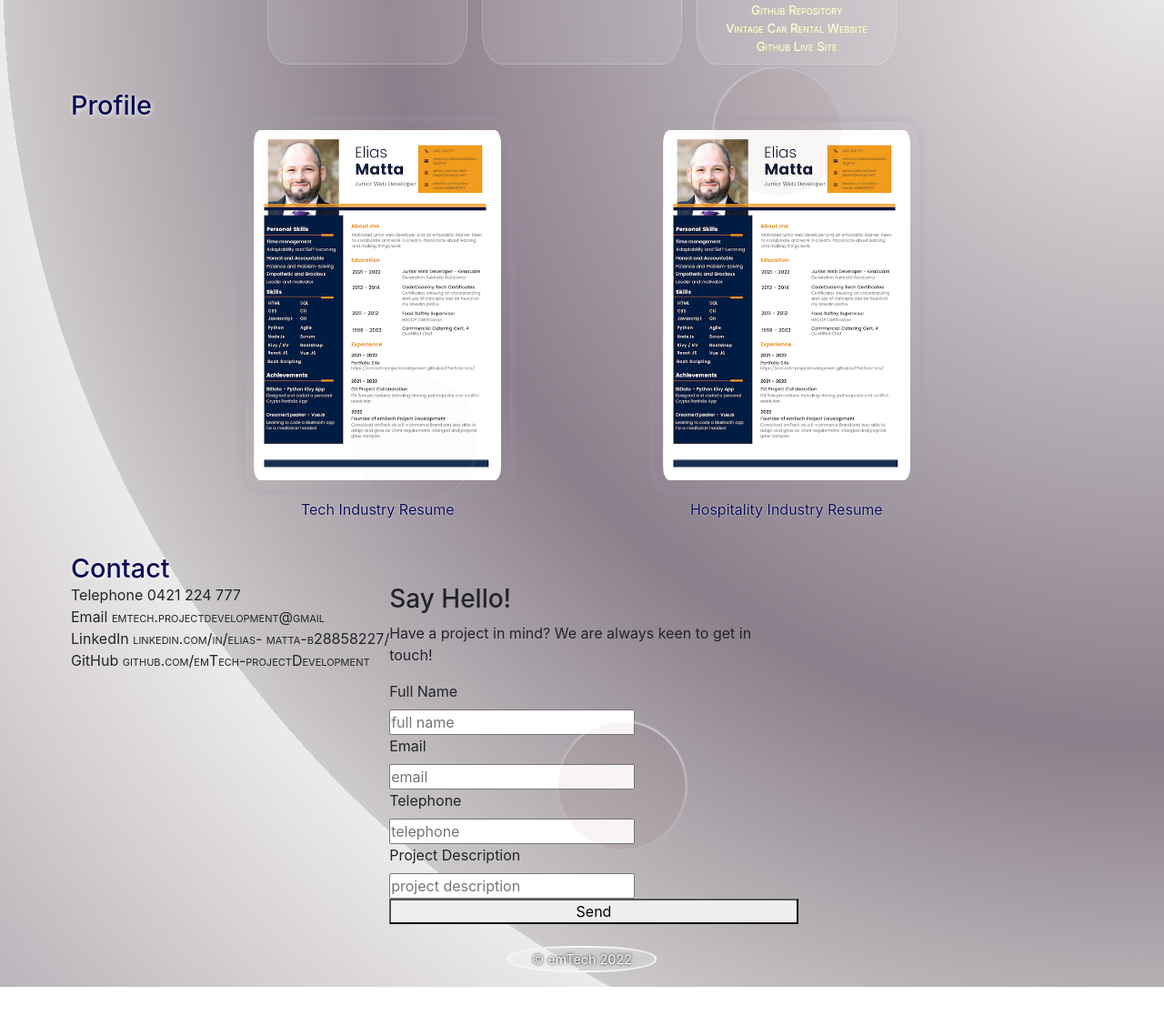
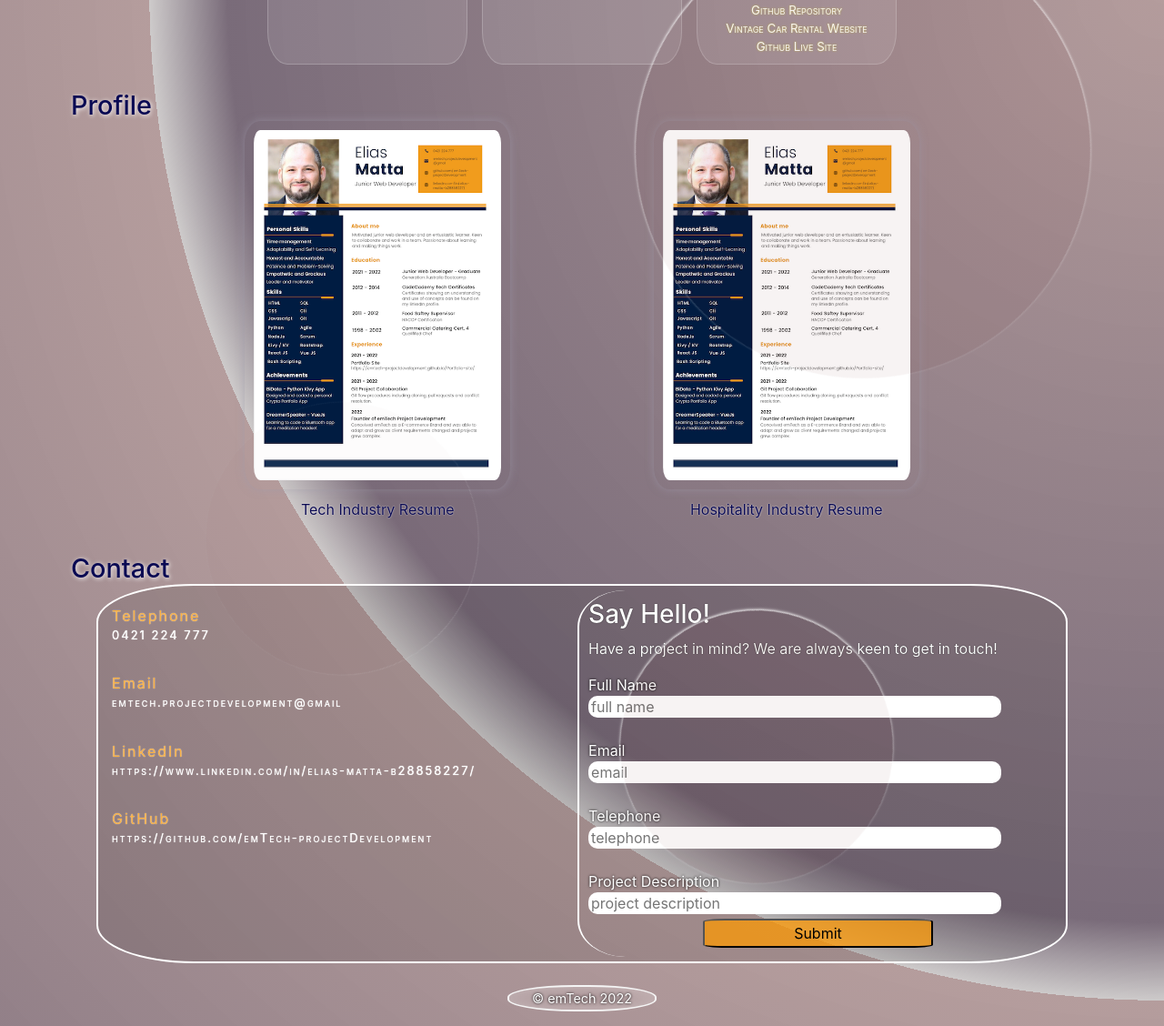
Before and after one commit to emTech-projectDevelopment/Portfolio-site, a plain HTML site: page index.html in a window 1280 px wide. Shown: the part 1160-2288 px from the top of the page at 91% size. Before the commit the page ends 2245 px from the top, so only its background shows below. Drawn offline with nearby package versions, Linux system fonts and the light colour scheme.

```diff
--- a/asset/css/style.css
+++ b/asset/css/style.css
@@ -25,6 +25,8 @@ a:hover {
     color: white;
     transform: scale(1.1);
     font-weight: 500;
+    margin-left: 10px;
+    text-decoration: none;
 }
 
 body {
@@ -33,6 +35,7 @@ body {
     position: relative;
     z-index: 1;
     background: repeating-radial-gradient(circle at 100%, rgb(236, 234, 234), rgba(65, 45, 65, 0.612) 50%, rgb(205, 202, 202) 75%, rgb(255, 4, 71) 25%);
+    background: repeating-radial-gradient(circle at 100%, rgba(131, 91, 91,.6), rgba(65, 45, 65, 0.7) 60%, rgb(205, 202, 202) 65%, rgb(255, 4, 71) 15%);
     background-size: cover;
 }
 
@@ -57,7 +60,9 @@ body {
         visibility: visible;
     }
 }
-
+.section-word {
+    animation: flash 2s 0s infinite;
+}
 .text-center {
     width: auto;
     text-align: center;
@@ -287,19 +292,80 @@ project-image > img:hover {
 }
 
 .contact-wrapper {
-    width: 80%;
+    width: 95%;
+    height: auto;
+    margin: auto;
+    padding: 5px 10px;
+    display: flex;
+    background: rgba(0, 0, 0, 0.108);
+    border-radius: 10%;
+    border: 2px double white;
+
+}
+.my-contacts {
+    width: 90%;
     height: auto;
     display: flex;
+    flex-direction: column;
+    overflow: scroll;
 }
-.form-container {
-    width: 50%;
+.my-contact {
+    letter-spacing: 2px;
+    color: var(--secondary);
+    text-shadow: 0px 0px 1px white;
     display: flex;
     flex-direction: column;
+    justify-content: space-between;
+    margin: 3% 5px;
 }
+
+.my-contact a {
+    font-size: small;
+    color: white;
+    text-shadow: 0px 0px 1px white;
+}
+
+.my-contact:hover {
+    letter-spacing: 5px;
+    text-shadow: 0px 0px 1px black;
+}
+
+.form-container {
+    width: 90%;
+    padding: 10px 10px;
+    display: flex;
+    flex-direction: column;
+    border-left: 2px double white;
+    border-radius: 10%;
+
+}
+
 input {
-    width: 60%;
+    width: 90%;
+    outline: navajowhite;
+    padding: 0px 3px;
+    border: none;
+    border-radius: 10px;
 }
 .form-greeting {
+    color: white;
+    text-shadow: 0px 0px 1px black;
+}
+
+.form-label {
+    color: white;
+    text-shadow: 0px 0px 3px black;
+    margin: 0;
+}
+
+.submit-btn {
+    width: 50%;
+    padding: 2px 4px;
+    margin: auto;
+    margin-top: 5px;
+    border-radius: 10%;
+    outline: navajowhite;
+    background: var(--secondary);
 
 }
 
@@ -373,8 +439,15 @@ footer {
         flex-shrink: flex-end;
     }
     .resume {
-        width: 80%;
+        width: 100%;
         margin: 10px auto;
+    }
+    .contact-wrapper {
+        margin: 3% auto;
+        flex-direction: column;
+    }
+    .form-container {
+        width: 100%;
     }
 }
 @media(max-width: 450px){
@@ -412,38 +485,38 @@ footer {
 
 .top-ball {
     position: absolute;
-    top: 10%;
-    right: 20%;
+    top: 5%;
+    right: 8%;
     overflow: hidden;
     float: left;
-    width: 140px;
-    height: 140px;
+    width: 300px;
+    height: 300px;
     background: none;
     border-radius: 50%;
-    animation: flash 3s none 0s linear infinite reverse;
+    animation: flash 4s none 0s linear infinite reverse;
 }
 
 .top-ball-2 {
     position: absolute;
-    top: 22%;
-    right: 55%;
+    top: 15%;
+    right: 50%;
     overflow: hidden;
     float: left;
-    width: 140px;
-    height: 140px;
+    width: 380px;
+    height: 380px;
     background: none;
     border-radius: 50%;
-    animation: flash 3s none 1s linear infinite reverse;
+    animation: flash 3.5s none 1s linear infinite;
 }
 
 .middle-ball {
     position: absolute;
-    top: 35%;
-    right: 30%;
+    top: 25%;
+    right: 15%;
     overflow: hidden;
     float: left;
-    width: 140px;
-    height: 140px;
+    width: 300px;
+    height: 300px;
     background: none;
     border-radius: 50%;
     animation: flash 5s none 0s linear infinite reverse;
@@ -451,28 +524,28 @@ footer {
 
 .middle-ball-2 {
     position: absolute;
-    top: 45%;
-    right: 75%;
+    top: 35%;
+    right: 70%;
     overflow: hidden;
     float: left;
-    width: 140px;
-    height: 140px;
+    width: 280px;
+    height: 280px;
     background: none;
     border-radius: 50%;
-    animation: flash 4s none 2s linear infinite reverse;
+    animation: flash 4s none 2s linear infinite;
 }
 
 .bottom-ball {
     position: absolute;
-    top: 55%;
-    right: 25%;
+    top: 47%;
+    right: 1%;
     overflow: hidden;
     float: left;
-    width: 140px;
-    height: 140px;
+    width: 500px;
+    height: 500px;
     background: none;
     border-radius: 50%;
-    animation: flash 3.5s none 0s linear infinite;
+    animation: flash 3.5s none 0s linear infinite  reverse;
 }
 
 .bottom-ball-1 {
@@ -481,8 +554,8 @@ footer {
     right: 60%;
     overflow: hidden;
     float: left;
-    width: 140px;
-    height: 140px;
+    width: 300px;
+    height: 300px;
     background: none;
     border-radius: 50%;
     animation: flash 5s none 500ms linear infinite;
@@ -490,15 +563,15 @@ footer {
 
 .bottom-ball-2 {
     position: absolute;
-    top: 87%;
-    right: 40%;
+    top: 80%;
+    right: 20%;
     overflow: hidden;
     float: left;
-    width: 140px;
-    height: 140px;
+    width: 300px;
+    height: 300px;
     background: none;
     border-radius: 50%;
-    animation: flash 3s none 0s linear infinite;
+    animation: flash 3.5s none 0s linear infinite reverse;
 }
 
 @keyframes flash {
@@ -530,9 +603,11 @@ footer {
         transform: rotate(360deg);
     }
 }
-    /* 0% {
+
+
+    /* 1% {
         transform: rotate(45deg);
-        box-shadow: 1px 1px 3px aqua;
+        box-shadow: 1px 1px 2px blue;
     }
     25% {
         transform: rotate(90deg);
@@ -544,10 +619,10 @@ footer {
     }
     75% {
         transform: rotate(260deg);
-        box-shadow: 1px 1px 3px yellow;
+        box-shadow: 1px 1px 1px yellow;
     }
-    100% {
+    99% {
         transform: rotate(360deg);
-        box-shadow: 1px 1px 3px aqua;
+        box-shadow: 1px 1px 4px purple;
     }
 } */
--- a/asset/js/script.js
+++ b/asset/js/script.js
@@ -35,8 +35,8 @@ function populateprojects(data){
 const contacts = [
     {name: 'Telephone', contact : '0421 224 777'},
     {name: 'Email', contact : 'emtech.projectdevelopment@gmail'},
-    {name : 'LinkedIn', contact : 'linkedin.com/in/elias- matta-b28858227/'},
-    {name : 'GitHub', contact : 'github.com/emTech-projectDevelopment'}
+    {name : 'LinkedIn', contact : 'https://www.linkedin.com/in/elias-matta-b28858227/'},
+    {name : 'GitHub', contact : 'https://github.com/emTech-projectDevelopment'}
 ]
 
 function populateContacts(data){
@@ -46,7 +46,7 @@ function populateContacts(data){
         let contactsHTML =
         `<div class="my-contact">
             <span>${data[i].name}</span>
-            <a>${data[i].contact}</a>
+            <a href=${data[i].contact} target="_blank">${data[i].contact}</a>
         </div>`;
         contactsWrapper.innerHTML += contactsHTML
     }
--- a/index.html
+++ b/index.html
@@ -79,14 +79,14 @@
                         <p>Have a project in mind? We are always keen to get in touch!</p>
                     </div>
                     <label class="form-label" for="name">Full Name</label>
-                    <input type="text" name="name" id="name-field" placeholder="full name">
+                    <input type="text" name="name" id="name-field" placeholder="full name">&nbsp
                     <label class="form-label" for="email">Email</label>
-                    <input type="email" name="email" id="email-field" placeholder="email">
-                    <label for="telephone">Telephone</label>
-                    <input type="telephone" name="telephone" id="telephone-field" placeholder="telephone">
-                    <label for="description">Project Description</label>
-                    <input type="text" name="description" id="project-description" placeholder="project description">
-                    <button type="submit">Send</button>
+                    <input type="email" name="email" id="email-field" placeholder="email">&nbsp
+                    <label class="form-label" for="telephone">Telephone</label>
+                    <input type="telephone" name="telephone" id="telephone-field" placeholder="telephone">&nbsp
+                    <label class="form-label" for="description">Project Description</label>
+                    <input type="textarea" name="description" id="project-description" placeholder="project description">
+                    <button class="submit-btn" type="submit">Submit</button>
                 </form>
             </div>
         </section>
```
